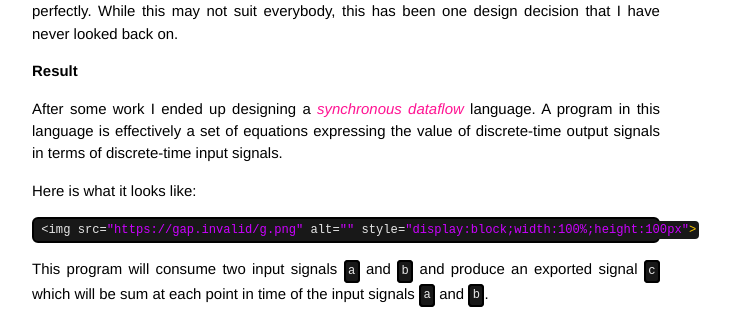
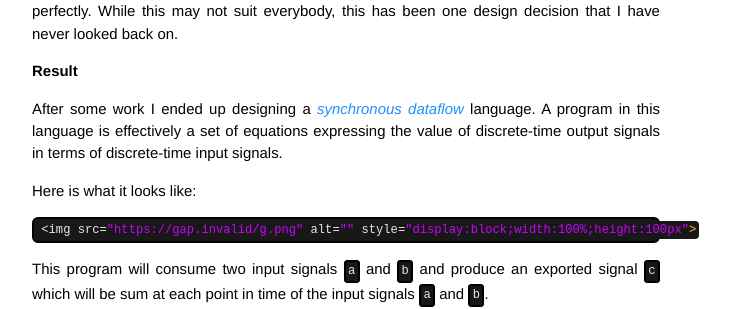
Before and after one commit to tuckerkevin/tuckerkevin.github.io, a Jekyll site: the page built from _posts/2013-09-10-dataflow.md, in a window 1280 px wide. Shown: the part 1001-1310 px from the top of the page, without its empty margins (294-1024 px from the left). Built offline with Jekyll 4.4.1, drawn with Linux system fonts in a browser that asks for light colours; Markdown is read by kramdown in place of the engine named in the settings.

Commit message:
Fix color for em links.

```diff
--- a/css/main.css
+++ b/css/main.css
@@ -35,6 +35,8 @@ a:hover {
 }
 
 em { color: deeppink; }
+a em { color: dodgerblue; }
+
 strong { color: deeppink; }
 
 hr {
```
